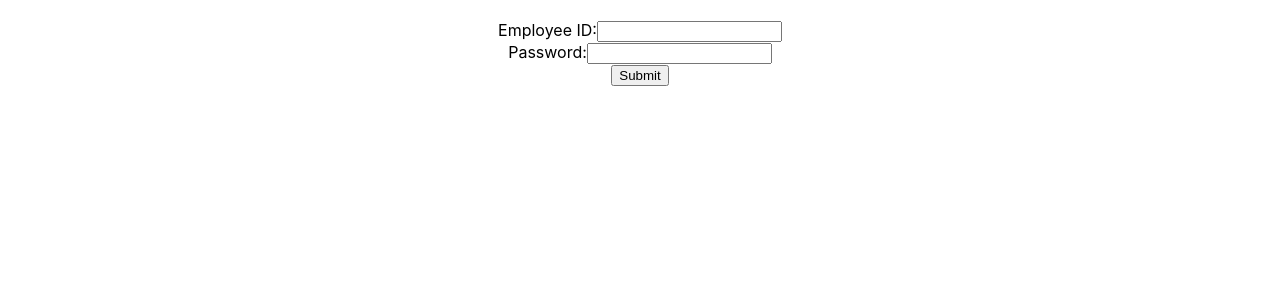
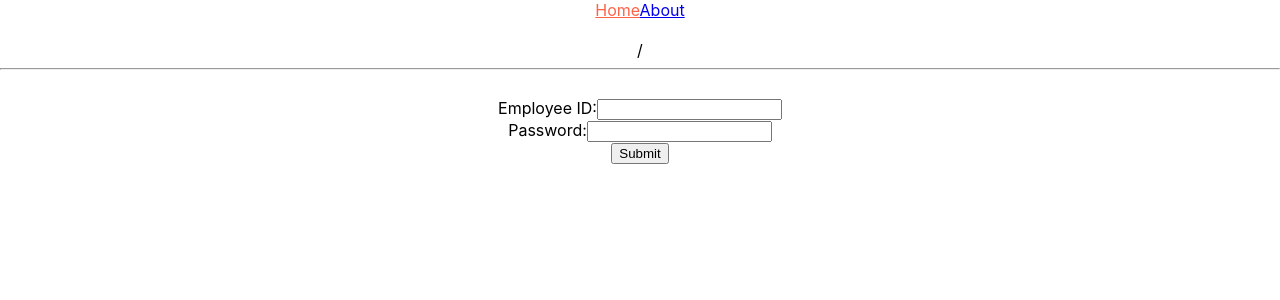
Before and after one commit to jwoodrow99/inventoryApp-react, a React (Create React App) app: page / in a window 1280 px wide. Shown: the top 300 px of the page. Built offline with nearby package versions, Linux system fonts and the light colour scheme.

Commit message:
Basic navigation

```diff
--- a/package.json
+++ b/package.json
@@ -11,6 +11,7 @@
     "query-string": "^7.1.1",
     "react": "^17.0.2",
     "react-dom": "^17.0.2",
+    "react-router-dom": "^6.2.1",
     "react-scripts": "5.0.0",
     "web-vitals": "^2.1.4"
   },
--- a/src/App.js
+++ b/src/App.js
@@ -1,50 +1,32 @@
 import logo from './logo.svg';
 import './App.css';
 import Cookie from 'js-cookie';
-
 import service from './service/service';
 import { useEffect, useState } from 'react';
+import {BrowserRouter as Router, Routes, Route, Link, useLocation} from 'react-router-dom';
 
+import NavBarComponent from './components/NavBarComponent';
 
+import HomePage from './pages/HomePage';
+import AboutPage from './pages/AboutPage';
 
 function App() {
-
-  const [employeeId, setEmployeeId] = useState('');
-  const [password, setPassword] = useState('');
-
-  const handleSubmit = (e) => {
-    e.preventDefault();
-    console.log(e);
-    service.auth.login({
-      employee_id: employeeId,
-      password: password
-    }).then(res => {
-      Cookie.set('token', res.token);
-    });
-  }
-
   return (
     <div className="App">
-      <br/>
-      <form onSubmit={handleSubmit}>
 
-        <label>
-          Employee ID:
-          <input type="text" value={employeeId} onChange={(e) => setEmployeeId(e.target.value)}/>
-        </label>
+      <Router>
 
-        <br/>
+        <NavBarComponent/>
 
-        <label>
-          Password:
-          <input type="password" value={password} onChange={(e) => setPassword(e.target.value)}/>
-        </label>
+        <hr/>
 
-        <br/>
+        <Routes>
+          <Route path="/" element={<HomePage/>} />
+          <Route path="/about" element={<AboutPage/>} />
+        </Routes>
 
-        <input type="submit" value="Submit"/>
+      </Router>
 
-      </form>
     </div>
   );
 }
--- /dev/null
+++ b/src/components/LoginComponent.js
@@ -0,0 +1,49 @@
+import React from 'react';
+import Cookie from 'js-cookie';
+import service from '../service/service';
+import { useEffect, useState } from 'react';
+
+function LoginComponent() {
+
+  const [employeeId, setEmployeeId] = useState('');
+  const [password, setPassword] = useState('');
+
+  const handleSubmit = (e) => {
+    e.preventDefault();
+    service.auth.login({
+      employee_id: employeeId,
+      password: password
+    }).then(res => {
+      Cookie.set('token', res.token);
+      setEmployeeId('');
+      setPassword('');
+    });
+  }
+
+  return (
+    <div>
+        <br/>
+        <form onSubmit={handleSubmit}>
+
+            <label>
+                Employee ID:
+                <input type="text" value={employeeId} onChange={(e) => setEmployeeId(e.target.value)}/>
+            </label>
+
+            <br/>
+
+            <label>
+                Password:
+                <input type="password" value={password} onChange={(e) => setPassword(e.target.value)}/>
+            </label>
+
+            <br/>
+
+            <input type="submit" value="Submit"/>
+
+        </form>
+    </div>
+  )
+}
+
+export default LoginComponent
--- /dev/null
+++ b/src/components/NavBarComponent.js
@@ -0,0 +1,22 @@
+import React from 'react';
+import {Link, useLocation} from 'react-router-dom';
+
+function NavBarComponent() {
+
+    const location = useLocation();
+
+    return (
+        <div>
+            <nav>
+                <Link style={{color: location.pathname === '/' ? 'tomato' : false}} to="/">Home</Link>
+                <Link style={{color: location.pathname === '/about' ? 'tomato' : false}} to="/about">About</Link>
+            </nav>
+
+            <br/>
+
+            <div>{location.pathname}</div>
+        </div>
+    )
+}
+
+export default NavBarComponent
--- /dev/null
+++ b/src/pages/AboutPage.js
@@ -0,0 +1,9 @@
+import React from 'react'
+
+function AboutPage() {
+  return (
+    <div>AboutPage</div>
+  )
+}
+
+export default AboutPage
--- /dev/null
+++ b/src/pages/HomePage.js
@@ -0,0 +1,13 @@
+import React from 'react';
+
+import LoginComponent from '../components/LoginComponent';
+
+function HomePage() {
+  return (
+    <div>
+      <LoginComponent/>
+    </div>
+  )
+}
+
+export default HomePage
--- a/src/service/API.js
+++ b/src/service/API.js
@@ -3,7 +3,7 @@ import queryString from "query-string";
 import Cookie from 'js-cookie';
 
 const axiosClient = axios.create({
-  baseURL : "http://localhost:3000"
+  baseURL : "http://localhost:5000"
 });
 
 const apiRequest = (method, url, query = {}, body = {}) => {
```
Also changed, not shown: 1 other file (tests, documents, lock files or other folders).
